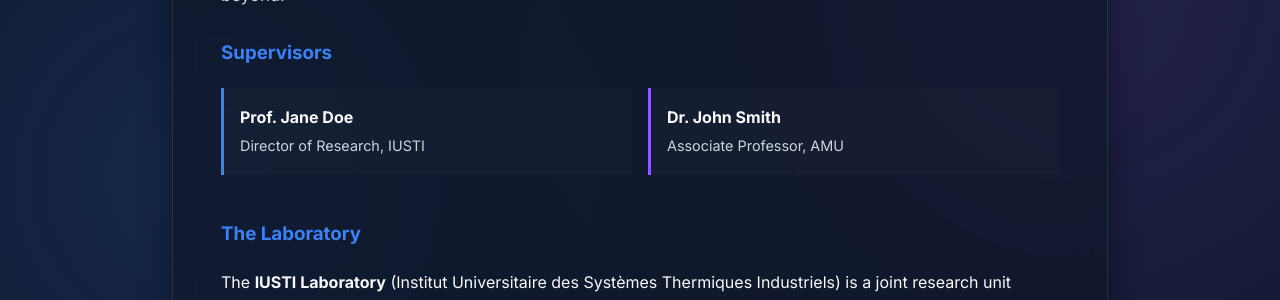
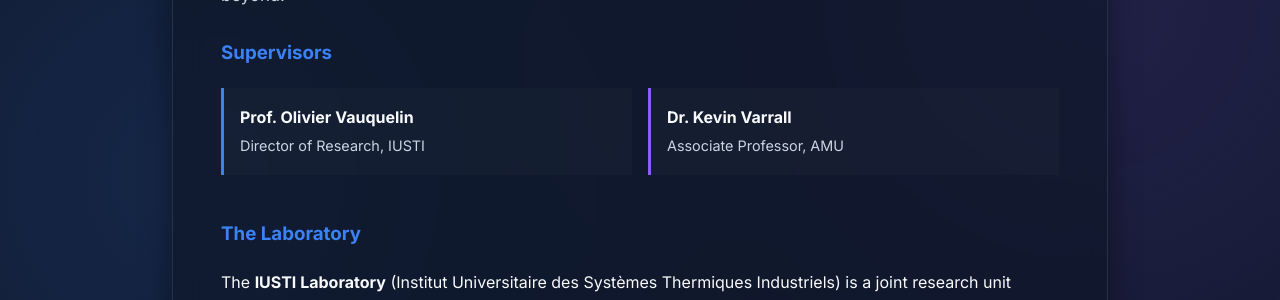
Before and after one commit to oualidikhou/oualidikhou.github.io, a Jekyll site: the page built from team.md, in a window 1280 px wide and 900 px high. Shown: the part 273-573 px from the top of the window. Built offline with Jekyll 4.4.1, drawn with Linux system fonts in a browser that asks for light colours.

Commit message:
Update team.md

```diff
--- a/team.md
+++ b/team.md
@@ -13,11 +13,11 @@ title: Team
     <h3 style="color: var(--accent-blue); margin-bottom: 1.5rem;">Supervisors</h3>
     <div style="display: grid; grid-template-columns: repeat(auto-fit, minmax(250px, 1fr)); gap: 1rem;">
       <div style="padding: 1rem; border-left: 3px solid var(--accent-blue); background: rgba(255,255,255,0.02);">
-        <strong>Prof. Jane Doe</strong><br>
+        <strong>Prof. Olivier Vauquelin</strong><br>
         <span style="font-size: 0.9rem; color: var(--text-secondary);">Director of Research, IUSTI</span>
       </div>
       <div style="padding: 1rem; border-left: 3px solid var(--accent-purple); background: rgba(255,255,255,0.02);">
-        <strong>Dr. John Smith</strong><br>
+        <strong>Dr. Kevin Varrall</strong><br>
         <span style="font-size: 0.9rem; color: var(--text-secondary);">Associate Professor, AMU</span>
       </div>
     </div>
```
